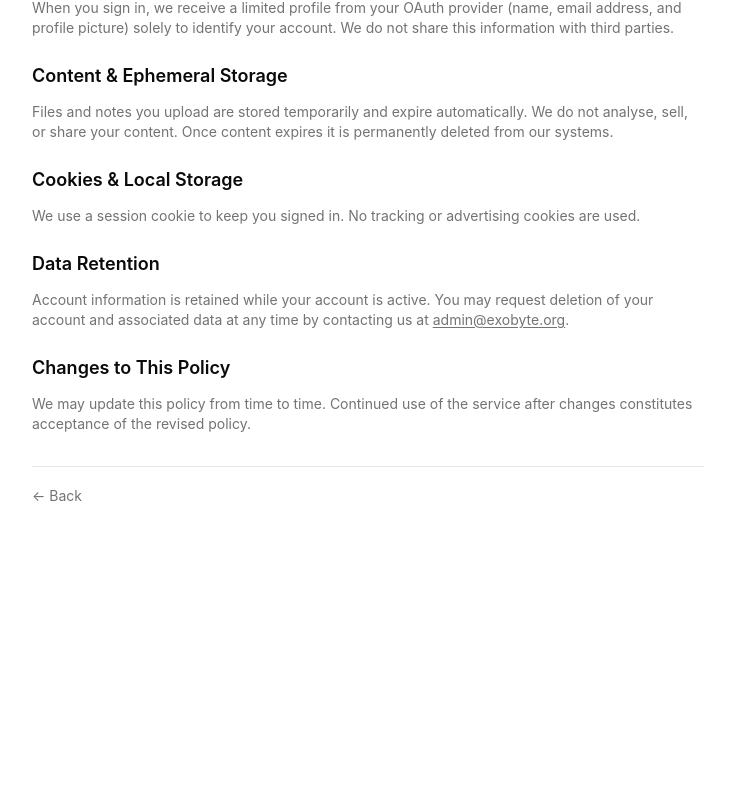
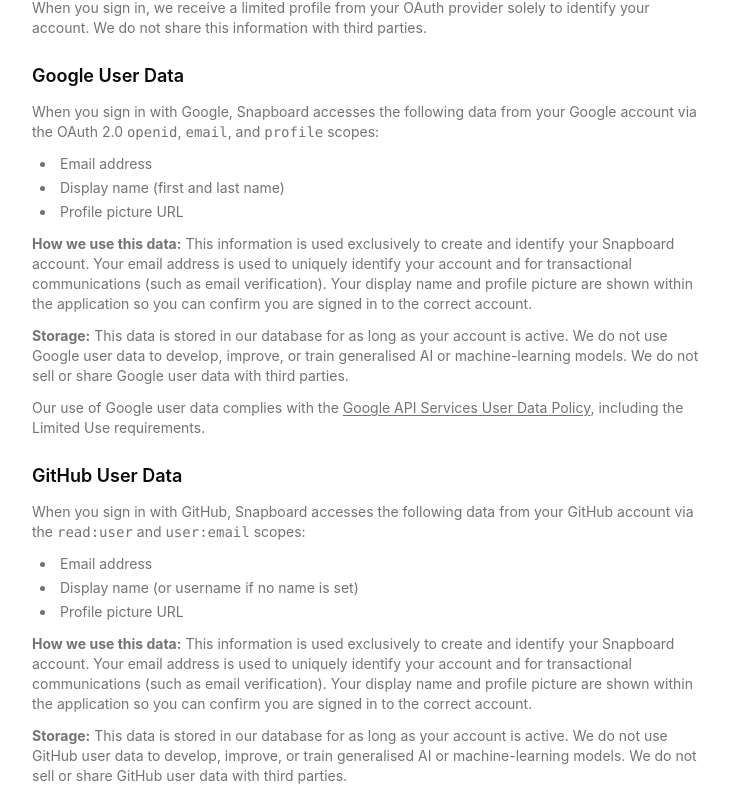
Before and after one commit to abunjevac/snapboard-frontend, a React (Vite) app: page /privacy-policy in a window 1280 px wide. Shown: the part 378-1180 px from the top of the page, without its empty margins (272-1001 px from the left). Before the commit the page ends 933 px from the top, so only its background shows below. Built offline with nearby package versions, Linux system fonts and the light colour scheme.

Commit message:
Expand privacy policy with data retention info

```diff
--- a/src/routes/privacy-policy.tsx
+++ b/src/routes/privacy-policy.tsx
@@ -17,7 +17,7 @@
 
         <div className="space-y-6">
           <h1 className="text-2xl font-bold">Privacy Policy</h1>
-          <p className="text-sm text-muted-foreground">Last updated: May 2025</p>
+          <p className="text-sm text-muted-foreground">Last updated: May 2026</p>
 
           <section className="space-y-3">
             <h2 className="text-lg font-semibold">Overview</h2>
@@ -33,9 +33,78 @@
             <p className="text-sm text-muted-foreground">
               Snapboard uses OAuth 2.0 via Google and GitHub for authentication.
               We do not store passwords. When you sign in, we receive a limited
-              profile from your OAuth provider (name, email address, and profile
-              picture) solely to identify your account. We do not share this
-              information with third parties.
+              profile from your OAuth provider solely to identify your account.
+              We do not share this information with third parties.
+            </p>
+          </section>
+
+          <section className="space-y-3">
+            <h2 className="text-lg font-semibold">Google User Data</h2>
+            <p className="text-sm text-muted-foreground">
+              When you sign in with Google, Snapboard accesses the following
+              data from your Google account via the OAuth 2.0 <code>openid</code>,{" "}
+              <code>email</code>, and <code>profile</code> scopes:
+            </p>
+            <ul className="text-sm text-muted-foreground list-disc list-inside space-y-1 pl-2">
+              <li>Email address</li>
+              <li>Display name (first and last name)</li>
+              <li>Profile picture URL</li>
+            </ul>
+            <p className="text-sm text-muted-foreground">
+              <strong>How we use this data:</strong> This information is used
+              exclusively to create and identify your Snapboard account. Your
+              email address is used to uniquely identify your account and for
+              transactional communications (such as email verification). Your
+              display name and profile picture are shown within the application
+              so you can confirm you are signed in to the correct account.
+            </p>
+            <p className="text-sm text-muted-foreground">
+              <strong>Storage:</strong> This data is stored in our database for
+              as long as your account is active. We do not use Google user data
+              to develop, improve, or train generalised AI or machine-learning
+              models. We do not sell or share Google user data with third
+              parties.
+            </p>
+            <p className="text-sm text-muted-foreground">
+              Our use of Google user data complies with the{" "}
+              <a
+                href="https://developers.google.com/terms/api-services-user-data-policy"
+                className="underline underline-offset-2"
+                target="_blank"
+                rel="noopener noreferrer"
+              >
+                Google API Services User Data Policy
+              </a>
+              , including the Limited Use requirements.
+            </p>
+          </section>
+
+          <section className="space-y-3">
+            <h2 className="text-lg font-semibold">GitHub User Data</h2>
+            <p className="text-sm text-muted-foreground">
+              When you sign in with GitHub, Snapboard accesses the following
+              data from your GitHub account via the <code>read:user</code> and{" "}
+              <code>user:email</code> scopes:
+            </p>
+            <ul className="text-sm text-muted-foreground list-disc list-inside space-y-1 pl-2">
+              <li>Email address</li>
+              <li>Display name (or username if no name is set)</li>
+              <li>Profile picture URL</li>
+            </ul>
+            <p className="text-sm text-muted-foreground">
+              <strong>How we use this data:</strong> This information is used
+              exclusively to create and identify your Snapboard account. Your
+              email address is used to uniquely identify your account and for
+              transactional communications (such as email verification). Your
+              display name and profile picture are shown within the application
+              so you can confirm you are signed in to the correct account.
+            </p>
+            <p className="text-sm text-muted-foreground">
+              <strong>Storage:</strong> This data is stored in our database for
+              as long as your account is active. We do not use GitHub user data
+              to develop, improve, or train generalised AI or machine-learning
+              models. We do not sell or share GitHub user data with third
+              parties.
             </p>
           </section>
 
@@ -57,11 +126,17 @@
           </section>
 
           <section className="space-y-3">
-            <h2 className="text-lg font-semibold">Data Retention</h2>
+            <h2 className="text-lg font-semibold">Data Retention & Account Deletion</h2>
             <p className="text-sm text-muted-foreground">
               Account information is retained while your account is active. You
-              may request deletion of your account and associated data at any
-              time by contacting us at{" "}
+              can permanently delete your account at any time directly from the
+              application via the user menu ("Forget me"). Doing so immediately
+              and permanently deletes your account record, all sessions, and all
+              associated data — including any Google or GitHub profile
+              information we hold — from our systems.
+            </p>
+            <p className="text-sm text-muted-foreground">
+              If you need assistance, you may also contact us at{" "}
               <a
                 href="mailto:admin@exobyte.org"
                 className="underline underline-offset-2"
```
